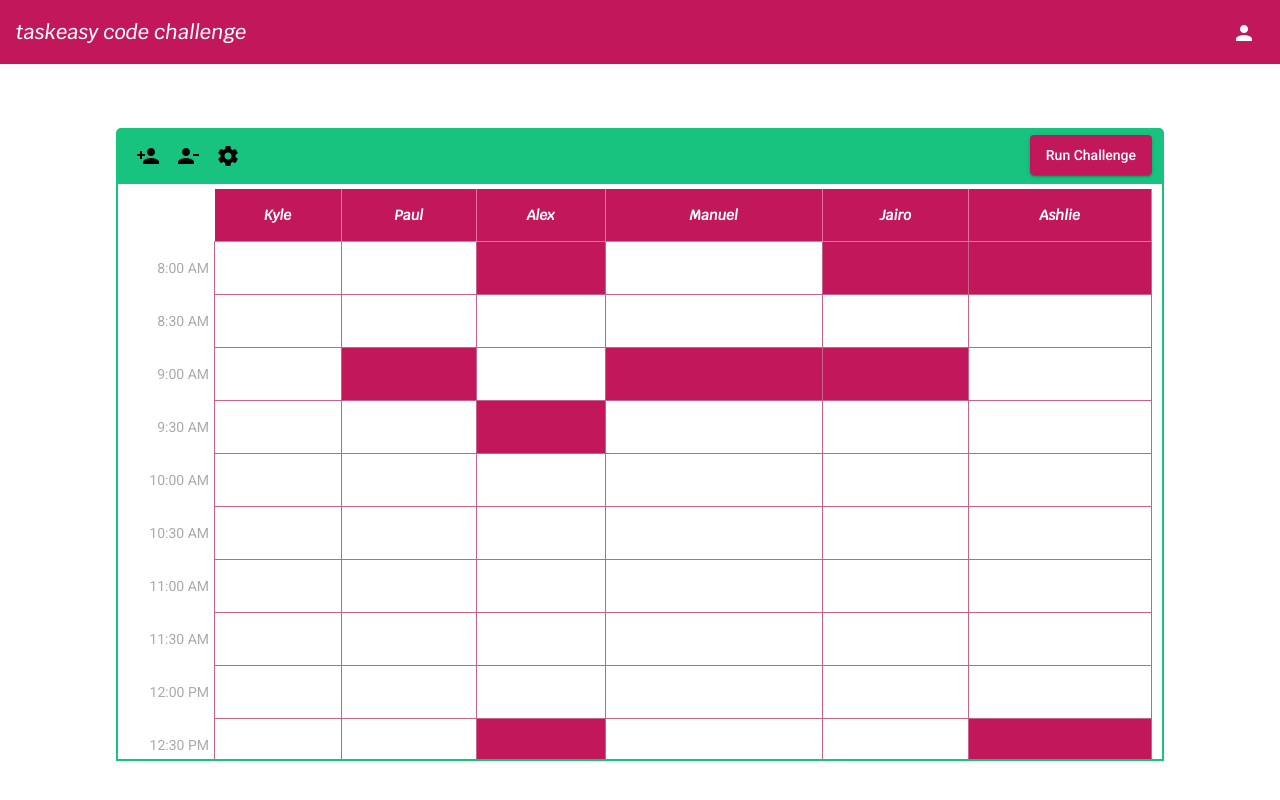
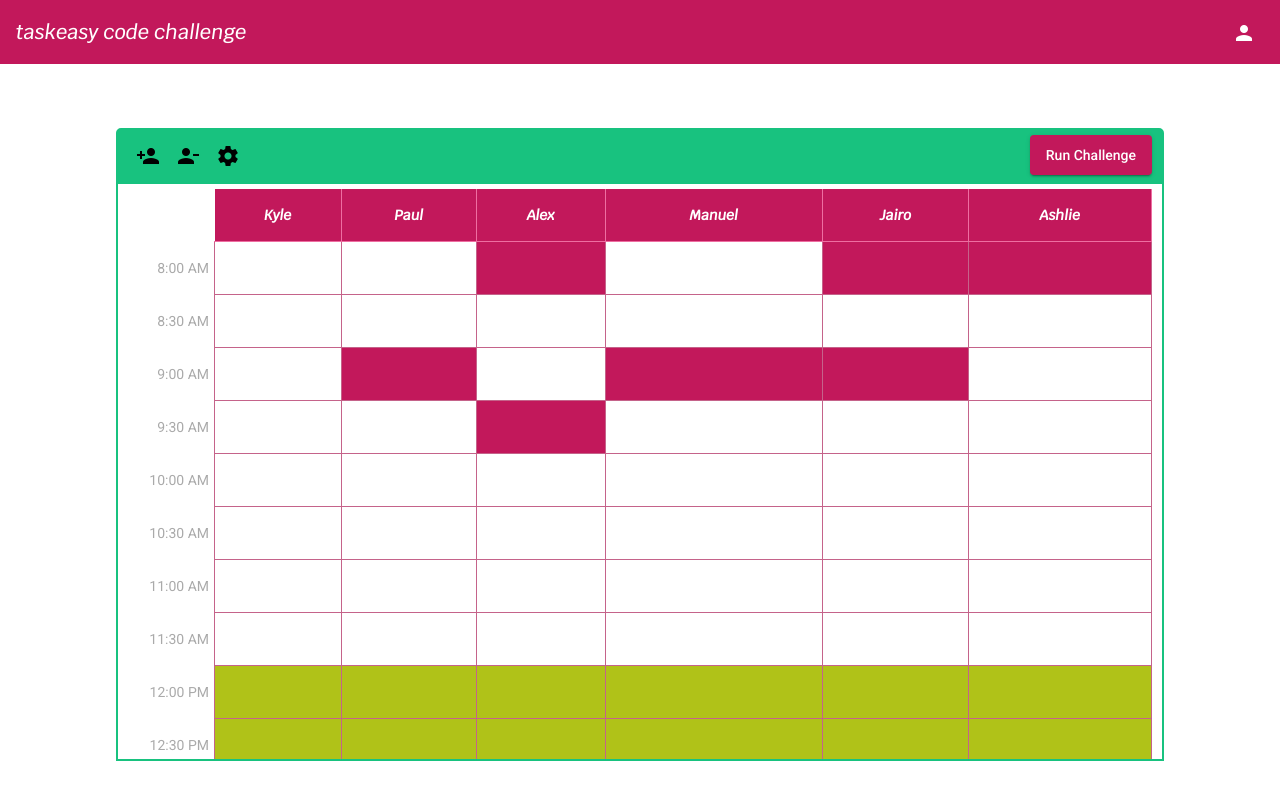
Before and after one commit to marckomatic/code-challenge, an Angular app: page / in a window 1280 px wide. Built offline with nearby package versions, Linux system fonts and the light colour scheme.

Commit message:
Main algorith of the challenge improved. Adding clickable cells to the schedule.

```diff
--- a/src/app/app.module.ts
+++ b/src/app/app.module.ts
@@ -7,12 +7,14 @@ import { BrowserAnimationsModule } from '@angular/platform-browser/animations';
 import { MaterialModule } from './modules/material/material.module';
 import { ToolbarComponent } from './components/toolbar/toolbar.component';
 import { DailyPlannerComponent } from './components/daily-planner/daily-planner.component';
+import { ResultDialogComponent } from './components/daily-planner/result-dialog/result-dialog.component';
 
 @NgModule({
   declarations: [
     AppComponent,
     ToolbarComponent,
-    DailyPlannerComponent
+    DailyPlannerComponent,
+    ResultDialogComponent
   ],
   imports: [
     BrowserModule,
--- a/src/app/components/daily-planner/daily-planner.component.ts
+++ b/src/app/components/daily-planner/daily-planner.component.ts
@@ -1,6 +1,6 @@
 import { Component, OnInit } from '@angular/core';
 import { CollaboratorSchedule } from 'src/app/models/CollaboratorSchedule';
-import { HALF_AN_HOUR, ScheduleManagerService } from 'src/app/services/schedule-manager.service';
+import { ScheduleManagerService, defineTimeLabels } from 'src/app/services/schedule-manager.service';
 
 @Component({
   selector: 'app-daily-planner',
@@ -8,8 +8,10 @@ import { HALF_AN_HOUR, ScheduleManagerService } from 'src/app/services/schedule-
   styleUrls: ['./daily-planner.component.css']
 })
 export class DailyPlannerComponent implements OnInit {
-  officeHours:string[] = [] as string[];
-
+  //Labels for office hours time intervals
+  officeHours: string[] = [] as string[];
+  lunchHours: string[] = [] as string[];
+  //All the collaborators with their busy times, it is binded to the table in view.
   collaborators: CollaboratorSchedule[] = [
     {
       name: "Kyle",
@@ -37,41 +39,52 @@ export class DailyPlannerComponent implements OnInit {
     }
   ]
 
-  constructor(private _scheduleManager:ScheduleManagerService) {
-    this._scheduleManager = new ScheduleManagerService();
-    this._scheduleManager.configureTimeLabels(8, 17, HALF_AN_HOUR);
+  constructor(private _scheduleManager: ScheduleManagerService) {
   }
 
   ngOnInit(): void {
-    this.officeHours = this._scheduleManager.getTimeLabels();
+    this.officeHours = Array.from(this._scheduleManager.getTimeLabels())
   }
+  /**
+   * Add a busy time to the collaborator in an specified time
+   * if it is busy, then it turns into an available time.
+   * @param collaborator collaborator schedule info
+   * @param time time label that we are looking for
+   */
+  addBusyTime(collaborator: CollaboratorSchedule, time: string):void {
 
-  colorTimeCell(collaborator:CollaboratorSchedule, time:string){
-    return this.collaboratorIsBusyAtThisTime(collaborator, time)? '#C2185B': 'white';
-  }
-
-  addBusyTime(collaborator:CollaboratorSchedule, time:string){
+    //If the time interval is a lunch time interval, it can't be converted into a busy time.
+    if(this._scheduleManager.itIsALunchTimeInterval(time)){
+      return;
+    }
     let containsThisTimes = false;
     let index = 0;
-    for(index=0; index < (collaborator.busyTimes as string[]).length;  index++){
-      containsThisTimes = (collaborator.busyTimes as string[])[index] == time? true: false;
-      if(containsThisTimes){
+    for (index = 0; index < (collaborator.busyTimes as string[]).length; index++) {
+      containsThisTimes = (collaborator.busyTimes as string[])[index] == time ? true : false;
+      if (containsThisTimes) {
         break;
       }
     }
-    if(containsThisTimes){
+    if (containsThisTimes) {
       (collaborator.busyTimes as string[]).splice(index, 1);
-    }else{
+    } else {
       (collaborator.busyTimes as string[]).push(time);
     }
   }
 
-  collaboratorIsBusyAtThisTime(collaborator: CollaboratorSchedule, time:string){
-    for(let element of collaborator.busyTimes){
-      if(element == time){
-        return true;
-      }
+  /**
+  * Return a color to apply to the time cell in the table, depending on if the
+  * collaborator is available or not in the time interval, or if it's a lunch time interval.
+  * @param collaborator collaborator schedule info
+  * @param time time in that we are looking if collab is available
+  * @returns a color in string format for the cell.
+  */
+  colorTimeCell(collaborator: CollaboratorSchedule, time: string) {
+    if(this._scheduleManager.itIsALunchTimeInterval(time)){
+      return '#b0c218'
     }
-    return false;
+    return (collaborator.busyTimes as string[]).includes(time) ? '#C2185B' : 'white';
   }
+
+
 }
--- /dev/null
+++ b/src/app/components/daily-planner/result-dialog/result-dialog.component.html
@@ -0,0 +1 @@
+<p>result-dialog works!</p>
--- a/src/app/models/CollaboratorSchedule.ts
+++ b/src/app/models/CollaboratorSchedule.ts
@@ -1,6 +1,6 @@
 export class CollaboratorSchedule{
     name: string;
-    busyTimes: string[] | Map<string, boolean>;
+    busyTimes: string[] | Set<string>;
 
     /**
      * @param name of the collaborator
--- a/src/app/services/schedule-manager.service.ts
+++ b/src/app/services/schedule-manager.service.ts
@@ -4,12 +4,6 @@
  */
 import { Injectable } from '@angular/core';
 import { CollaboratorSchedule } from '../models/CollaboratorSchedule';
-
-/*These const contains the possible values for
-  * config the individual interval time to use in the schedule.
-  */
-export const HALF_AN_HOUR = 1;
-export const HOUR = 2;
 
 @Injectable({
   providedIn: 'root'
@@ -18,13 +12,19 @@ export class ScheduleManagerService {
   /**
    * The config attribute contains a field for the time labels,
    * for considering the time invervals of the schedule.
+   *
+   * Also contains the luchtime hour.
    */
   private config = {
-    scheduleTimeLabels: [""]
+    scheduleTimeLabels: (new Set<string>()),
+    luchTimeLabels: new Set<string>()
   }
 
   constructor() {
-    this.configureTimeLabels(HALF_AN_HOUR, 8, 17);
+    this.config.scheduleTimeLabels = defineTimeLabels(8, 17);
+    this.config.luchTimeLabels = new Set<string>();
+    this.config.luchTimeLabels.add("12:00 PM");
+    this.config.luchTimeLabels.add("12:30 PM");
   }
 
   /**
@@ -33,99 +33,99 @@ export class ScheduleManagerService {
    * array contains the time ("8:00 AM", "8:30 AM", etc) and the collaborators that are free
    * at this time.
    *
-   * I know that the challenge said that I just have to return the times, but I think is more useful if
-   * it returns the collabs that are free in this time too.
-   *
-   * @param collaboratorsSchedule an array of type any, each element contains the
-   * collaborator name and an array of busy times.
-   * @returns an array with the times in that more than three collaborators are free in JSON format.
+   * @param collaboratorsSchedule an array of type CollaboratorSchedule, each element contains the
+   * collaborator name and an array of his busy times.
+   * @returns an array  with the times in that more than three collaboratore are free and who those collaborators are
+   *  are; in JSON string format.
    */
-  public getFreeCollaboratorsSchedule(collaboratorsSchedule:CollaboratorSchedule[]):string{
-    //coverting the collaborators busyTimes array into a map to reduce search times
-    for(let collaborator of collaboratorsSchedule){
-      let busyTimesMap: Map<string, boolean> = new Map();
-
-      for(let timeInterval of collaborator.busyTimes){
-        busyTimesMap.set(timeInterval as string, true);
-      }
-      collaborator.busyTimes = busyTimesMap;
+  public getFreeCollaboratorsSchedule(collaboratorsSchedule: CollaboratorSchedule[]): string {
+    //coverting the collaborators busyTimes arrays into a set to reduce search times
+    //The array can be converted in to a set because it's not possible to have two meets at the same time.
+    for (let collaborator of collaboratorsSchedule) {
+      collaborator.busyTimes = new Set(collaborator.busyTimes);
     }
+    //This array will content the response of the method
+    let scheduleTimesWithFreeCollaborators:any = [];
 
     /**
      * Filling the array of times with the available time labels in this schedule, at the start,
      * each time interval does't have any collaborator free.
      */
-    let scheduleTimesWithFreeCollaborators:any[] = [];
-
     this.config.scheduleTimeLabels.forEach(
-      (timeLabel)=>{
-        //Creating an object to store the free collaborator in this time label.
-        let timeIntervalWithCollaborators = {
+      (timeLabel:string) => {
+        //Verifing if the time label is in luch time, if it is, it does't not add the time interval to the result.
+        //Don't worry, it is a set access, its a constant time function ;)
+        if(this.itIsALunchTimeInterval(timeLabel)){
+          return;
+        }
+        //Creating an object to store the free collaborators in this time label.
+        let timeIntervalWithFreeCollaborators = {
           time: timeLabel,
           freeColaborators: new Array()
         };
+
         //Pushing collaborators that are free in this time interval.
-        for(let collaborator of collaboratorsSchedule){
-          let collaboratorIsFree = !(collaborator.busyTimes as Map<string, boolean>).has(timeLabel);
-
-          if(collaboratorIsFree){
-            timeIntervalWithCollaborators.freeColaborators.push(collaborator.name);
+        for (let collaborator of collaboratorsSchedule) {
+          //This variable looks at the Set of the collaborator (the Set created a few lines above)
+          //and if the time is not in this busyTimes set, the collaborator is free at this time
+          let collaboratorIsFree = !(collaborator.busyTimes as Set<string>).has(timeLabel);
+          if (collaboratorIsFree) {
+            timeIntervalWithFreeCollaborators.freeColaborators.push(collaborator.name);
           }
         }
 
-        let haveAtLeastThreeFreeCollaborators = timeIntervalWithCollaborators.freeColaborators.length > 2;
-
-        if(haveAtLeastThreeFreeCollaborators){
-          scheduleTimesWithFreeCollaborators.push(timeIntervalWithCollaborators);
+        let hasAtLeastThreeFreeCollaborators = timeIntervalWithFreeCollaborators.freeColaborators.length > 2;
+        if (hasAtLeastThreeFreeCollaborators) {
+          scheduleTimesWithFreeCollaborators.push(timeIntervalWithFreeCollaborators);
         }
       }
     );
-
     return JSON.stringify(collaboratorsSchedule);
   }
 
   /**
-   * Configure the time labels to use for the invervals in the schedule. Returns true if succesfull, false otherwise.
-   * @param startHourTime Sets starting hour time of the time interval schedule. Possible Values: 0 - 23
-   * @param endHour  Sets starting hour times of the interval schedule. Possible Values: 0 - 23.
-   * @param intervalDuration Sets the individual interval duration of the school. Use values HALF_AN_HOUR
+   * Evaluates if the given timeLabel belongs to a lunch time interval.
+   * @param timeLabel
    * @returns
    */
-  public configureTimeLabels(startHourTime: number, endHourTime: number, intervalDuration: number): boolean {
-    //Validating if start and end hours are correct.
-    if (startHourTime > endHourTime) {
-      return false;
-    } else if (startHourTime < 0 && startHourTime > 23) {
-      return false;
-    } else if (endHourTime < 0 && startHourTime > 23) {
-      return false;
-    }
-
-    //Adding time labels.
-    let timeLabels: string[] = [];
-    for (let i = startHourTime; i < endHourTime; i++) {
-
-      let tag = i < 12? 'AM': 'PM';
-      let stringHour = (i<13?(i%13):(i%13+1));
-      if (intervalDuration == HALF_AN_HOUR) {
-        timeLabels.push(stringHour + ":00 " + tag);
-        timeLabels.push(stringHour + ":30 " + tag)
-      } else if (intervalDuration == HOUR) {
-        timeLabels.push((stringHour) + ":00 " + tag);
-      } else {
-        return false;
-      }
-    }
-    this.config.scheduleTimeLabels = timeLabels;
-    return true;
+  public itIsALunchTimeInterval(timeLabel:string){
+    return this.config.luchTimeLabels.has(timeLabel);
   }
 
   /**
    * Get the time labels of the schedule.
    * @returns the time labels configurated for the schedule.
    */
-  public getTimeLabels():string[]{
+  public getTimeLabels(): Set<string> {
     return this.config.scheduleTimeLabels;
   }
+}
 
+/**
+ * Define the time labels to use for the invervals in the schedule. Returns an array of string if succesfull, empty array otherwise.
+ * @param startHourTime Sets starting hour time of the time interval schedule. Possible Values: 0 - 23
+ * @param endHour  Sets starting hour times of the interval schedule. Possible Values: 0 - 23.
+ * @param intervalDuration Sets the individual interval duration of the school. Use values HALF_AN_HOUR
+ * @returns
+ */
+export function defineTimeLabels(startHourTime: number, endHourTime: number): Set<string> {
+  //Validating if start and end hours are correct.
+  if (startHourTime > endHourTime) {
+    return new Set();
+  } else if (startHourTime < 0 && startHourTime > 23) {
+    return new Set();
+  } else if (endHourTime < 0 && startHourTime > 23) {
+    return new Set();
+  }
+
+  //Adding time labels.
+  let timeLabels: Set<string> = new Set();
+  for (let i = startHourTime; i < endHourTime; i++) {
+    let tag = i < 12 ? 'AM' : 'PM';
+    //Restarting hour count if it is PM
+    let stringHour = (i < 13 ? (i % 13) : (i % 13 + 1));
+    timeLabels.add(stringHour + ":00 " + tag);
+    timeLabels.add(stringHour + ":30 " + tag)
+  }
+  return timeLabels;
 }
```
Also changed, not shown: src/app/components/daily-planner/result-dialog/result-dialog.component.ts (added, +15 -0 lines), src/app/components/daily-planner/result-dialog/result-dialog.component.css (added), 1 other file (tests, documents, lock files or other folders).
